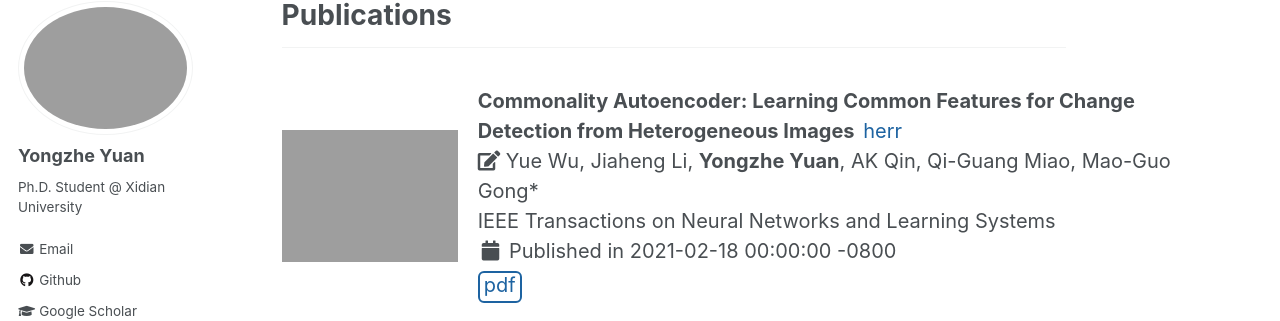
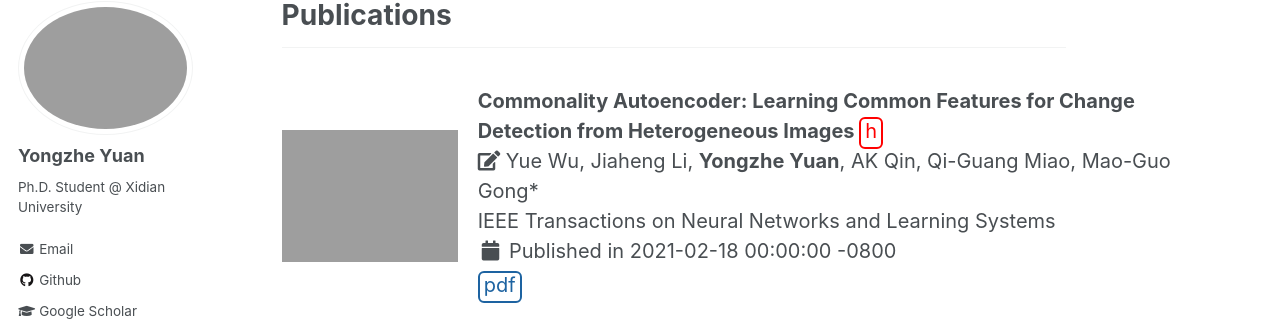
Before and after one commit to YYZMARS/YYZMARS.github.io, a Jekyll site: the page built from _pages/publications.md, in a window 1280 px wide. Shown: the part 117-438 px from the top of the page. Built offline with Jekyll 4.4.1, drawn with Linux system fonts in a browser that asks for light colours.

Commit message:
Update archive-single-pub.html

```diff
--- a/_includes/archive-single-pub.html
+++ b/_includes/archive-single-pub.html
@@ -24,8 +24,8 @@
         <p class="archive__item">
             <b>
         {{ title }}
-            </b><a href="" style="pointer-events:none;border:orange;">herr</a><br>
-             <i class="fas fa-edit fa-1x" aria-hidden="true"></i> {{ post.author }}<br>
+            </b><a href="" style="pointer-events:none;text-decoration:none;color:#ff0000">h</a><br>
+            <i class="fas fa-edit fa-1x" aria-hidden="true"></i> {{ post.author }}<br>
             {{ post.venue }}<br>
 
             <i class="fas fa-fw fa-calendar" aria-hidden="true"></i> Published in
```
